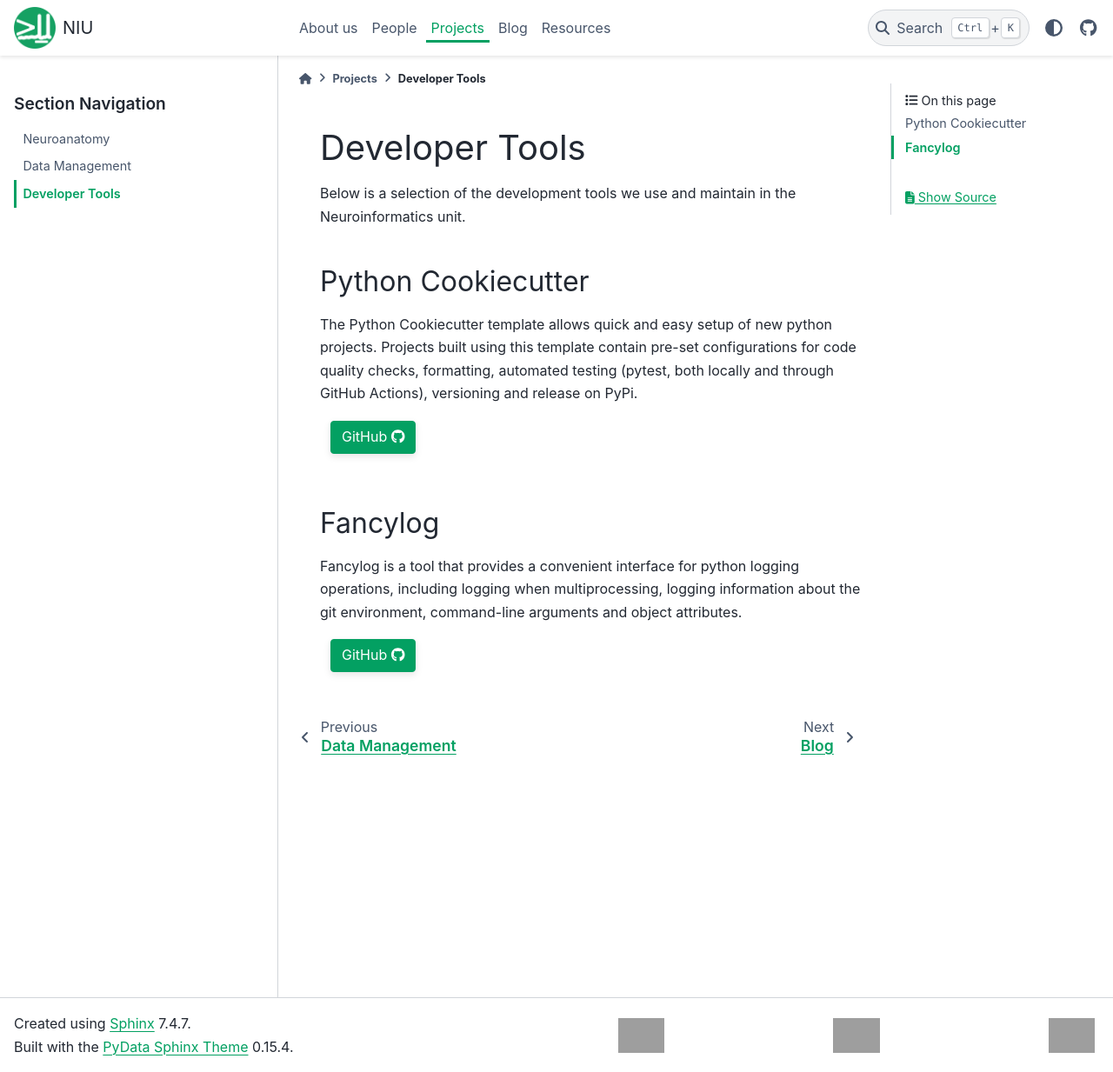
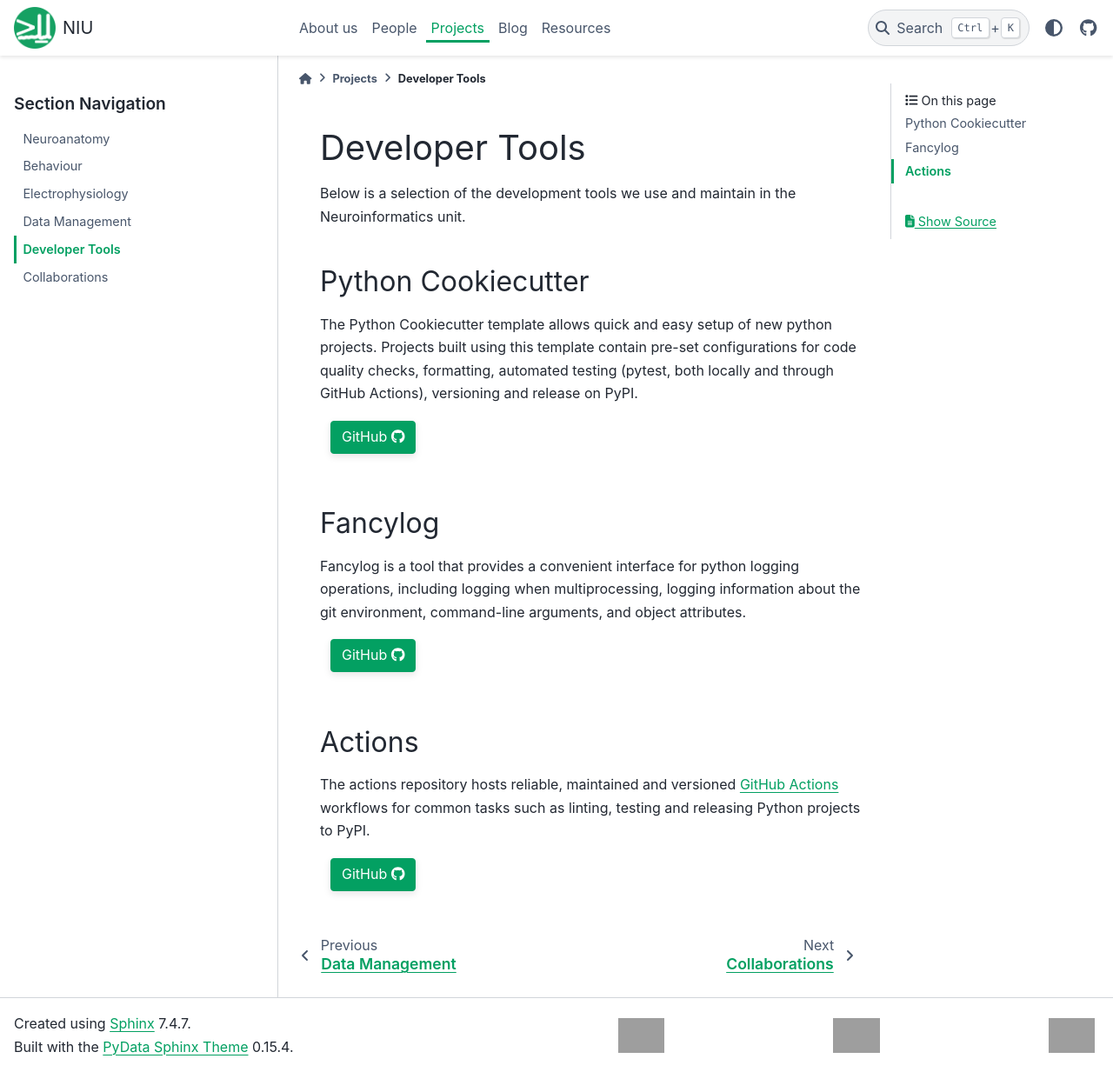
Before and after one commit to neuroinformatics-unit/neuroinformatics-unit.github.io, a Sphinx documentation site: the page built from docs/source/projects/developer_tools.md, in a window 1280 px wide and 1233 px high. Shown: the whole window at 87% size. Built offline with Sphinx 7.4.7 and the PyData theme 0.15.4, drawn with Linux system fonts in a browser that asks for light colours; grey boxes are pictures that could not be loaded.

Commit message:
Add new project types

````diff
--- /dev/null
+++ b/docs/source/projects/behaviour.md
@@ -0,0 +1 @@
+# Behaviour
--- /dev/null
+++ b/docs/source/projects/collaborations.md
@@ -0,0 +1 @@
+# Collaborations
--- a/docs/source/projects/developer_tools.md
+++ b/docs/source/projects/developer_tools.md
@@ -6,7 +6,7 @@ Below is a selection of the development tools we use and maintain in the Neuroin
 
 The Python Cookiecutter template allows quick and easy setup of new python projects.
 Projects built using this template contain pre-set configurations for code quality checks, formatting,
-automated testing (pytest, both locally and through GitHub Actions), versioning and release on PyPi.
+automated testing (pytest, both locally and through GitHub Actions), versioning and release on PyPI.
 
 <div class="sd-container-fluid sd-sphinx-override sd-mb-4 docutils">
     <div class="sd-row sd-row-cols-2 sd-row-cols-xs-2 sd-row-cols-sm-2 sd-row-cols-md-2 sd-row-cols-lg-2 docutils">
@@ -27,7 +27,7 @@ automated testing (pytest, both locally and through GitHub Actions), versioning
 ## Fancylog
 
 Fancylog is a tool that provides a convenient interface for python logging operations, including logging
-when multiprocessing, logging information about the git environment, command-line arguments and object attributes.
+when multiprocessing, logging information about the git environment, command-line arguments, and object attributes.
 
 
 <div class="sd-container-fluid sd-sphinx-override sd-mb-4 docutils">
@@ -45,3 +45,25 @@ when multiprocessing, logging information about the git environment, command-lin
         </div>
     </div>
 </div>
+
+## Actions
+
+The actions repository hosts reliable, maintained and versioned [GitHub Actions](https://github.com/features/actions)
+workflows for common tasks such as linting, testing and releasing Python projects to PyPI.
+
+
+<div class="sd-container-fluid sd-sphinx-override sd-mb-4 docutils">
+    <div class="sd-row sd-row-cols-2 sd-row-cols-xs-2 sd-row-cols-sm-2 sd-row-cols-md-2 sd-row-cols-lg-2 docutils">
+        <div class="sd-col sd-d-flex-column sd-col-auto sd-col-xs-auto sd-col-sm-auto sd-col-md-auto sd-col-lg-auto docutils">
+            <p class="sd-text-left">
+                <a class="sd-sphinx-override sd-btn sd-text-wrap sd-btn-primary sd-shadow-sm reference external" href="https://github.com/neuroinformatics-unit/actions" target="_blank">
+                    <span>
+                        GitHub
+                        <span class="fab fa-github">
+                        </span>
+                    </span>
+                </a>
+            </p>
+        </div>
+    </div>
+</div>
--- /dev/null
+++ b/docs/source/projects/electrophysiology.md
@@ -0,0 +1 @@
+# Electrophysiology
--- a/docs/source/projects/index.md
+++ b/docs/source/projects/index.md
@@ -6,6 +6,9 @@ At the NIU we undertake several projects, listed below.
 :maxdepth: 2
 
 neuroanatomy
+behaviour
+electrophysiology
 data_management
 developer_tools
+collaborations
 ```
````
Also changed, not shown: docs/source/index.md (+19 -7 lines), docs/source/_static/blank_card.png (added).
